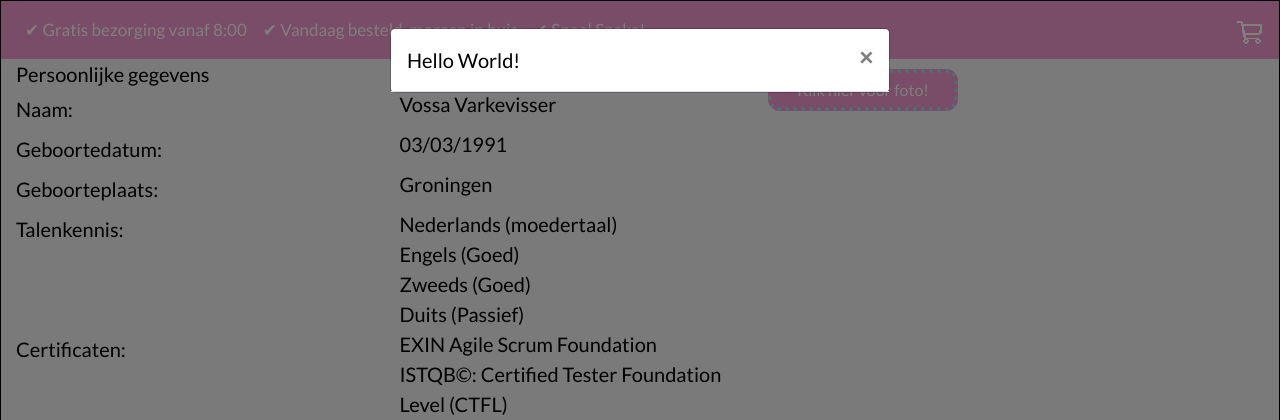
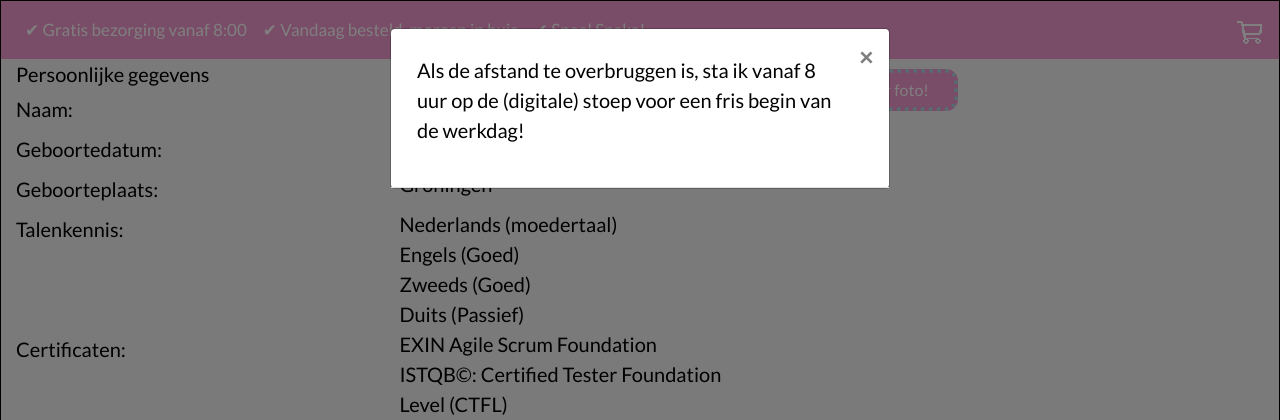
Before and after one commit to MrMibsen/YCGen2301-InteractieveCV, a PHP site: page /vossa/cv/vossa.html in a window 1280 px wide, after a click that opens the changed part. Shown: the top 420 px of the page. Run offline with PHP 8.4, Linux system fonts and the light colour scheme; some libraries are stand-ins or nearby versions.

Commit message:
eigen cv dingetjes

```diff
--- a/vossa/cv/main.css
+++ b/vossa/cv/main.css
@@ -209,7 +209,7 @@ img {
     color: #CCC;
 }
 
-.dark-mode #wrapper, .dark-mode #tabbladen, .dark-mode #pers, .dark-mode .flip-card {
+.dark-mode #wrapper, .dark-mode #tabbladen, .dark-mode #pers, .dark-mode .flip-card, .dark-mode .modal-content {
     background-color: #242424;
     color: #CCC;
 }
--- a/vossa/cv/vossa.html
+++ b/vossa/cv/vossa.html
@@ -21,7 +21,7 @@
                             <a href="#modalOne" class="nav-link navbar" data-toggle="modal" data-target="#modalOne">&#10004; Gratis bezorging vanaf 8:00</a>
                         </li>
                         <li class="navbar-item">
-                            <a href="#modalOne" class="nav-link navbar" data-toggle="modal" data-target="#modalTwo">&#10004; Vandaag besteld, morgen in huis</a>
+                            <a href="#modalTwo" class="nav-link navbar" data-toggle="modal" data-target="#modalTwo">&#10004; Vandaag besteld, morgen in huis</a>
                         </li>
                         <li class="navbar-item">
                             <a href="snake.html" class="nav-link navbar" class="nav-link">&#10004; Speel Snake!</a>
@@ -37,7 +37,7 @@
                 <div class="modal-dialog">
                     <div class="modal-content">
                         <div class="modal-header">
-                            <h5 class="modal-title">Hello World!</h5>
+                            <p>Als de afstand te overbruggen is, sta ik vanaf 8 uur op de (digitale) stoep voor een fris begin van de werkdag!</p>
                             <button type="button" class="close" data-dismiss="modal" aria-label="Close">
                                 <span aria-hidden="true">&times;</span>
                             </button>
@@ -50,7 +50,7 @@
                 <div class="modal-dialog">
                     <div class="modal-content">
                         <div class="modal-header">
-                            <h5 class="modal-title">Hello World!</h5>
+                            <p>Neem mij aan, en ik kan de eerstvolgende werkdag beginnen!</p>
                             <button type="button" class="close" data-dismiss="modal" aria-label="Close">
                                 <span aria-hidden="true">&times;</span>
                             </button>
```
